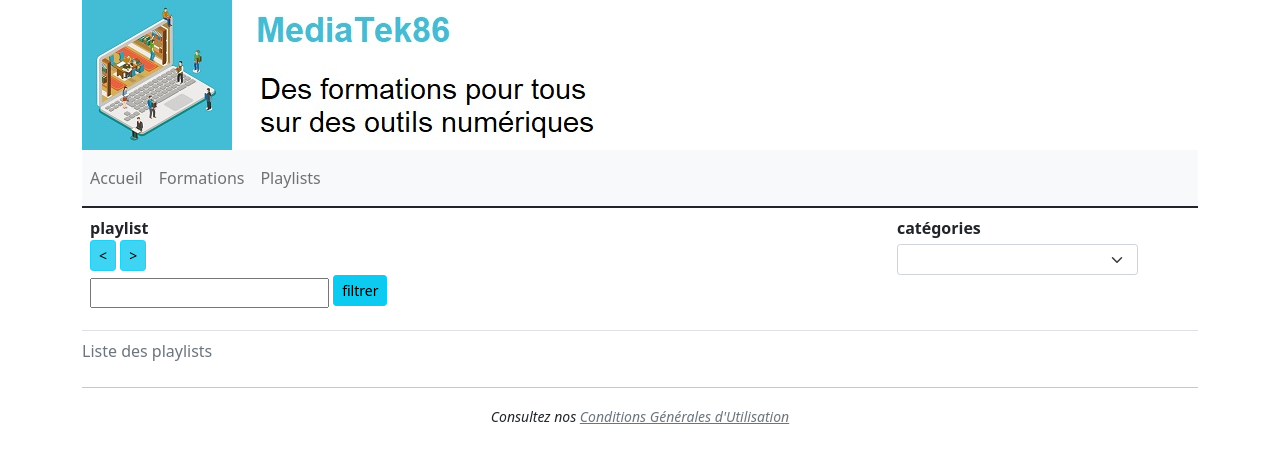
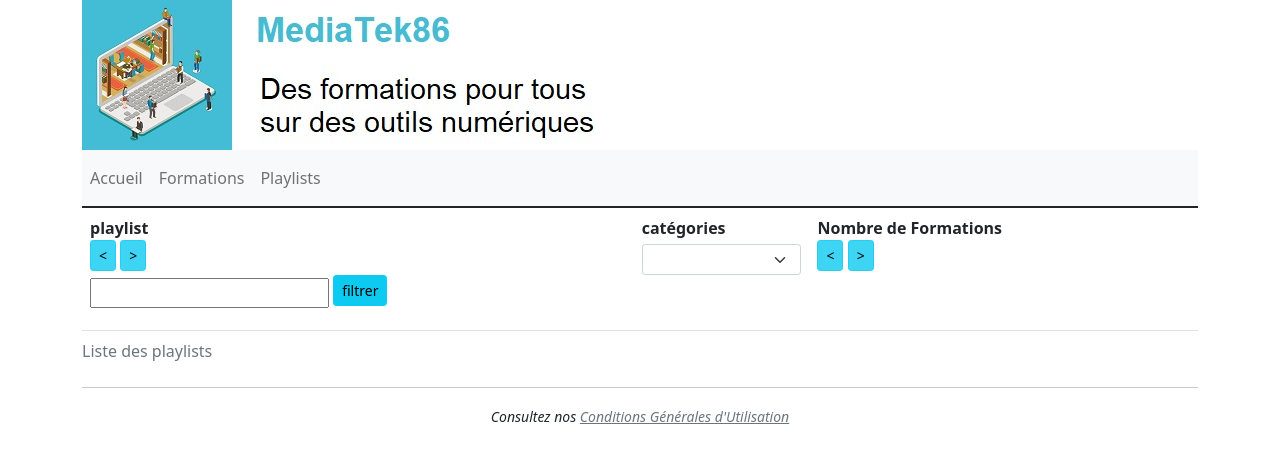
Before and after one commit to BHFTY/mediatekformation, a Symfony app: template templates/pages/playlists.html.twig in a window 1280 px wide. Shown: the top 463 px of the page. Run offline with Twig, Linux system fonts and the light colour scheme; the template is opened without the code that fills it, so the values that code supplies are empty.

Commit message:
Phase 1.2 :Ajouter une fonctionnalité.

```diff
--- a/templates/pages/playlist.html.twig
+++ b/templates/pages/playlist.html.twig
@@ -12,7 +12,11 @@
             <br /><br />
             <strong>description :</strong><br />
                 {{ playlist.description|nl2br }}
+            <br />
+            <strong>Nombre de formations : </strong>
+            <span>{{ playlist.formations|length }}</span>
         </div>
+
         <div class="col">
             <!-- boucle sur l'affichage des formations -->
             {% for formation in playlistformations %}
@@ -23,7 +27,6 @@
         <img src="{{ formation.miniature }}" alt="{{ formation.title }}">
     </a>
 {% endif %}
-
                     </div>
                     <div class="col d-flex align-items-center">
                         <a href="{{ path('formations.showone', {id:formation.id}) }}"
--- a/templates/pages/playlists.html.twig
+++ b/templates/pages/playlists.html.twig
@@ -33,6 +33,11 @@
                         </select>
                     </form>
                 </th>
+                <th class="text-left align-top" scope="col">
+                    Nombre de Formations<br />
+                    <a href="{{ path('playlists.sort', {champ:'formationCount', ordre:'ASC'}) }}" class="btn btn-info btn-sm active" role="button" aria-pressed="true"><</a>
+                    <a href="{{ path('playlists.sort', {champ:'formationCount', ordre:'DESC'}) }}" class="btn btn-info btn-sm active" role="button" aria-pressed="true">></a>
+                </th>
                 <th class="text-center align-top" scope="col">
                     &nbsp;
                 </th>
@@ -56,6 +61,9 @@
                                 {% endfor %}
                             {% endif %}
                         </td>
+                        <td class="text-left">
+                            {{ playlists[k].formationCount }}  <!-- Ajout ici pour afficher le nombre de formations -->
+                        </td>
                         <td class="text-center">
                             <a href="{{ path('playlists.showone', {id:playlists[k].id}) }}" class="btn btn-secondary">Voir détail</a>
                         </td>
```
Also changed, not shown: src/Controller/PlaylistsController.php (+27 -6 lines), src/Entity/Playlist.php (+6 -2 lines), src/Repository/PlaylistRepository.php (+10 -0 lines).
